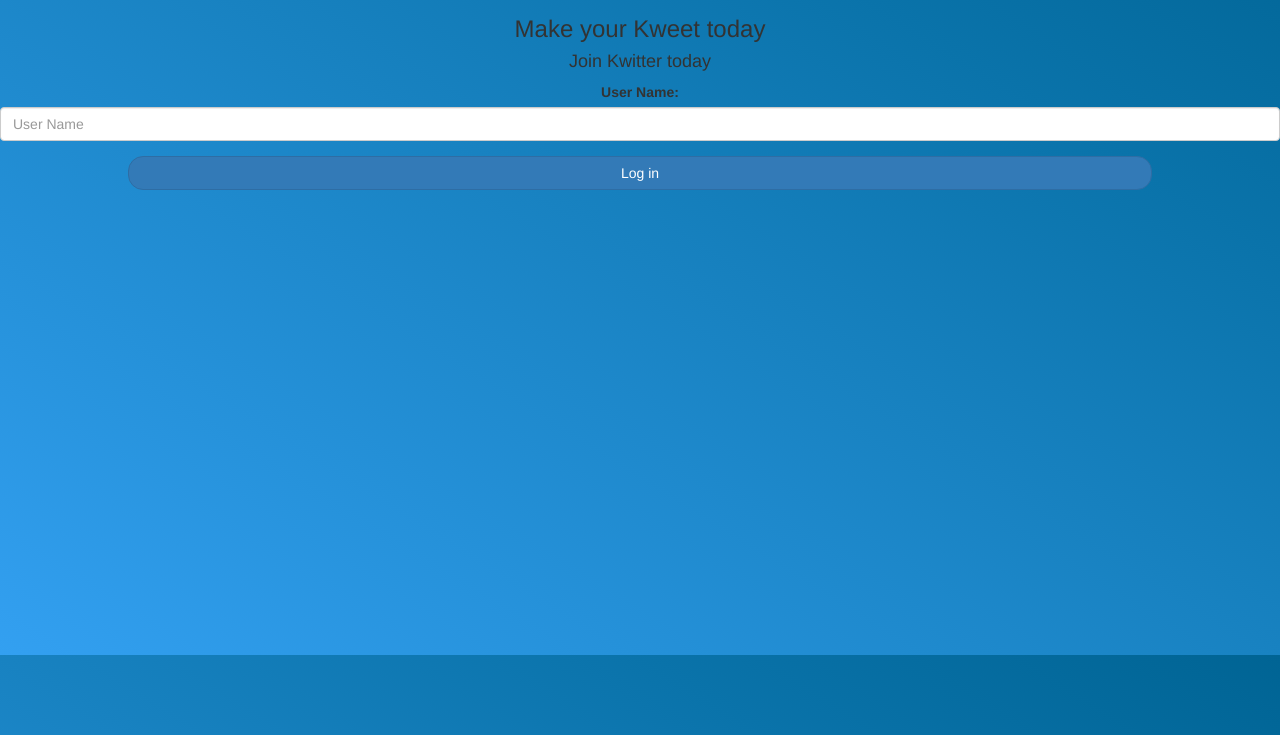
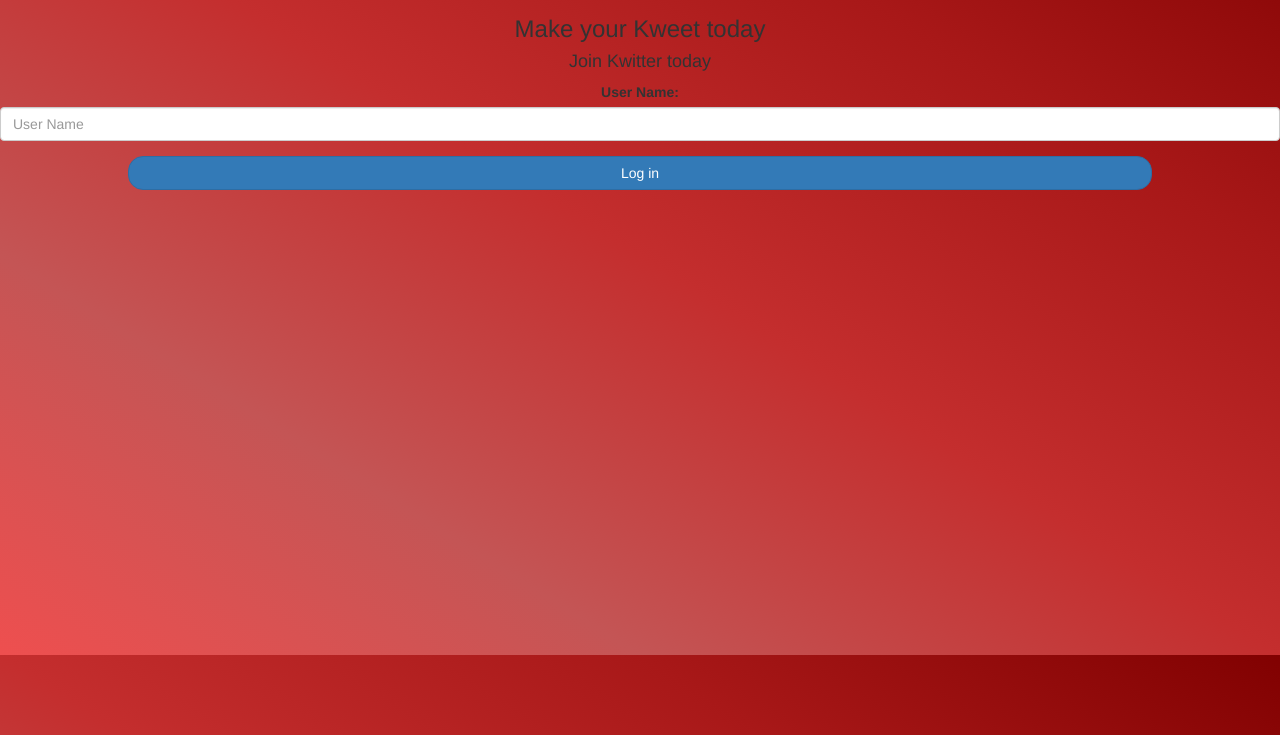
Before and after one commit to Gboi123/Lets_Chat_Web_App, a plain HTML site: page index.html in a window 1280 px wide. Shown: the part 145-880 px from the top of the page. Drawn offline with nearby package versions, Linux system fonts and the light colour scheme; a web font is replaced by a local one.

Commit message:
Add files via upload

```diff
--- a/Kwitter.css
+++ b/Kwitter.css
@@ -6,7 +6,7 @@ html, body
 
 body
 {
-background-image: linear-gradient(to right top, #33a0f1, #2591d9, #1882c1, #0a73aa, #006494);
+background-image: linear-gradient(to right top, #ee4f4f, #c45555, #c42e2e, #a81818, #810101);
 }
 
 .header
--- /dev/null
+++ b/kwitter_page.css
@@ -0,0 +1,3 @@
+body{
+    background-color: red;
+}
```
Also changed, not shown: kwitter_page.html (+2 -5 lines).
